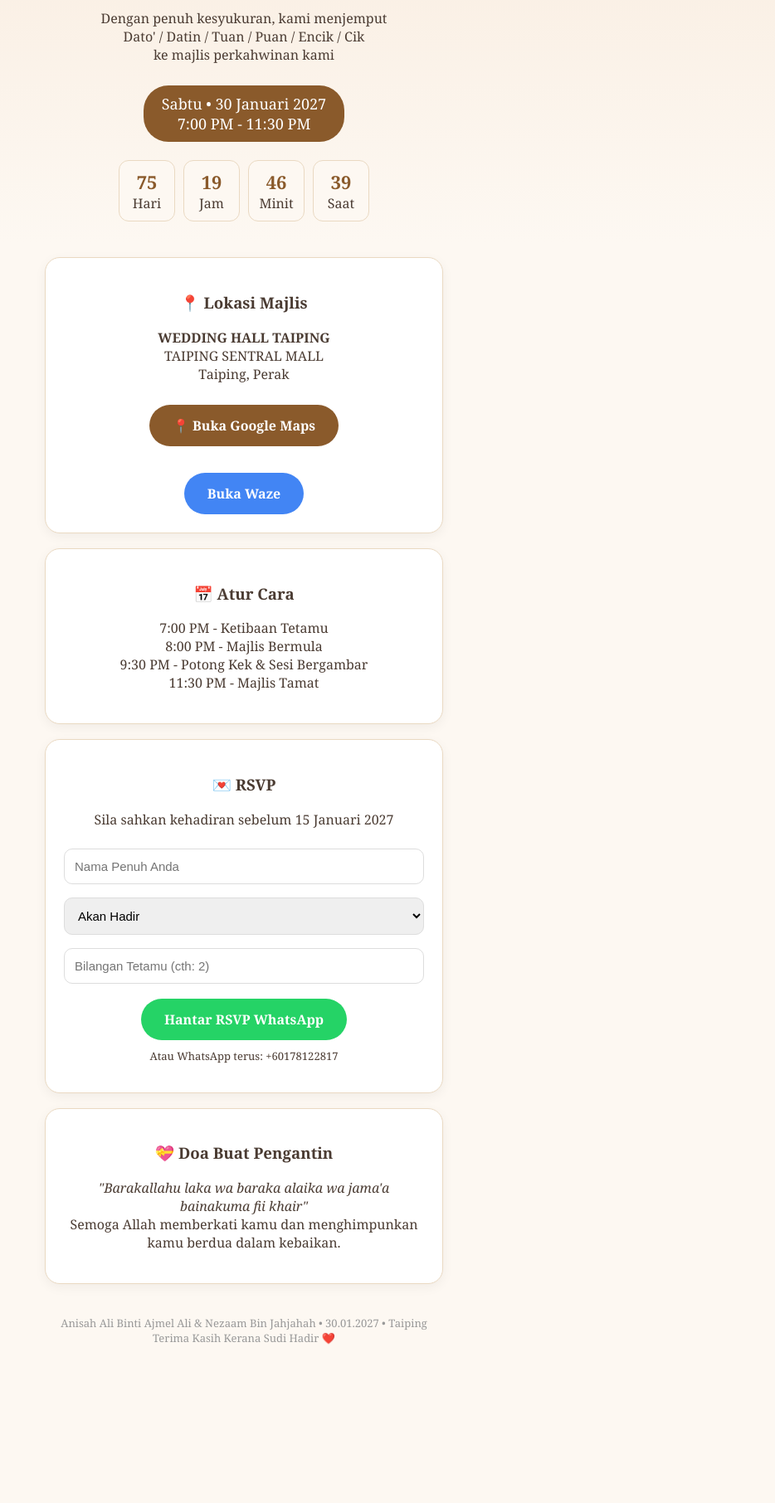
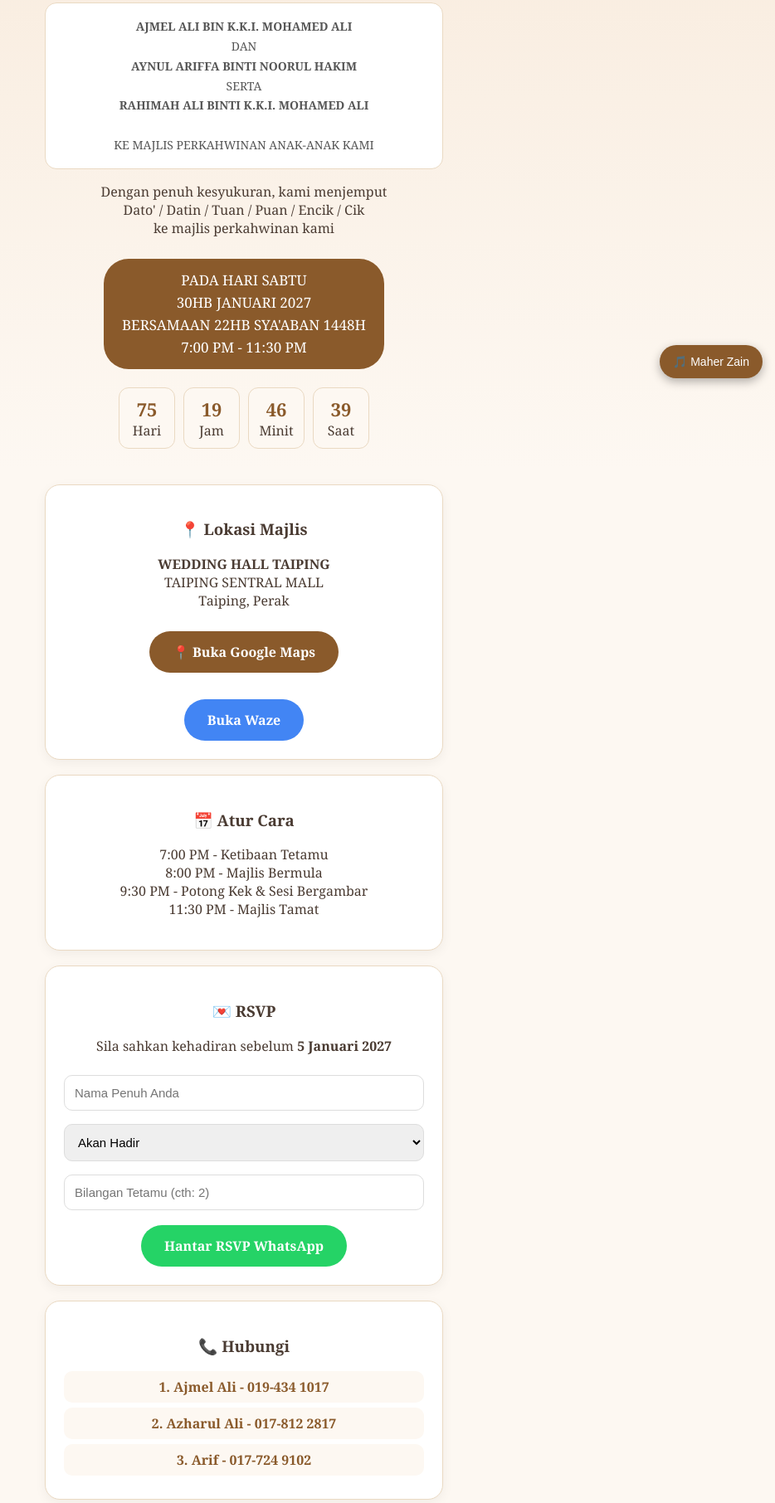
Before and after one commit to bathur1982/AnisahNezaamwedding, a plain HTML site: page index.html in a window 1280 px wide. Shown: the part 329-2141 px from the top of the page at 83% size, without its empty margins (346-1280 px from the left). Before the commit the page ends 1984 px from the top, so only its background shows below. Drawn offline with Linux system fonts and the light colour scheme.

Commit message:
Update index.html

```diff
--- a/index.html
+++ b/index.html
@@ -4,32 +4,44 @@
 <style>
 *{box-sizing:border-box}body{font-family:Georgia,serif;text-align:center;background:#fdf8f2;color:#4a3b32;margin:0;padding:0}
 .hero{padding:45px 20px 25px;background:linear-gradient(#f7e8d8,#fdf8f2)}
-small{letter-spacing:4px;color:#8a5a2b;font-weight:bold}h1{font-size:44px;line-height:1.2;color:#8a5a2b;margin:12px 0}
+small{letter-spacing:3px;color:#8a5a2b;font-weight:bold}h1{font-size:42px;line-height:1.2;color:#8a5a2b;margin:12px 0}
 .full{font-size:15px;color:#666;line-height:1.6}
-.date{font-size:18px;background:#8a5a2b;color:#fff;display:inline-block;padding:10px 22px;border-radius:30px;margin:10px 0}
+.parents{font-size:14px;line-height:1.7;color:#555;background:#fff;border:1px solid #ead9c2;border-radius:14px;padding:16px;margin:15px auto;max-width:480px}
+.date{font-size:17px;background:#8a5a2b;color:#fff;display:inline-block;padding:12px 22px;border-radius:30px;margin:10px 0;line-height:1.6}
 .box{background:#fff;border:1px solid #ead9c2;border-radius:18px;padding:22px;margin:18px auto;max-width:480px;box-shadow:0 4px 14px rgba(0,0,0,.05)}
 .btn{display:inline-block;background:#8a5a2b;color:#fff;padding:14px 28px;border-radius:30px;text-decoration:none;font-weight:bold;margin-top:10px}
 .btn2{background:#25D366}.count{display:flex;justify-content:center;gap:10px;margin-top:12px}.count div{background:#fdf8f2;border:1px solid #ead9c2;border-radius:12px;padding:10px;width:68px}.count b{font-size:22px;display:block;color:#8a5a2b}
 input,select{width:100%;padding:12px;margin:8px 0;border:1px solid #ddd;border-radius:10px;font-size:15px}
-.footer{font-size:13px;color:#999;padding:20px}
+.footer{font-size:13px;color:#999;padding:20px;line-height:1.7}
+.contact a{display:block;color:#8a5a2b;text-decoration:none;font-weight:bold;padding:8px;background:#fdf8f2;border-radius:10px;margin:6px 0}
+.music{position:fixed;bottom:15px;right:15px;z-index:99;background:#8a5a2b;color:#fff;border:none;padding:12px 16px;border-radius:50px;font-size:14px;box-shadow:0 4px 12px rgba(0,0,0,.3);cursor:pointer}
 </style></head><body>
+<button class="music" onclick="window.open('https://www.youtube.com/results?search_query=Maher+Zain+Baraka+Allahu+Lakuma','_blank')">🎵 Maher Zain</button>
 <div class="hero">
 <small>WALIMATUL URUS</small>
 <h1>Anisah Ali<br>&<br>Nezaam</h1>
 <p class="full"><b>Anisah Ali Binti Ajmel Ali</b><br>&<br><b>Nezaam Bin Jahjahah</b></p>
+<div class="parents">
+<b>AJMEL ALI BIN K.K.I. MOHAMED ALI</b><br>DAN<br><b>AYNUL ARIFFA BINTI NOORUL HAKIM</b><br>SERTA<br><b>RAHIMAH ALI BINTI K.K.I. MOHAMED ALI</b><br><br>KE MAJLIS PERKAHWINAN ANAK-ANAK KAMI
+</div>
 <p>Dengan penuh kesyukuran, kami menjemput<br>Dato' / Datin / Tuan / Puan / Encik / Cik<br>ke majlis perkahwinan kami</p>
-<div class="date">Sabtu • 30 Januari 2027<br>7:00 PM - 11:30 PM</div>
+<div class="date">PADA HARI SABTU<br>30HB JANUARI 2027<br>BERSAMAAN 22HB SYA'ABAN 1448H<br>7:00 PM - 11:30 PM</div>
 <div class="count"><div><b id="d">0</b>Hari</div><div><b id="h">0</b>Jam</div><div><b id="m">0</b>Minit</div><div><b id="s">0</b>Saat</div></div>
 </div>
 <div class="box"><h3>📍 Lokasi Majlis</h3><p><b>WEDDING HALL TAIPING</b><br>TAIPING SENTRAL MALL<br>Taiping, Perak</p><a class="btn" href="https://maps.google.com/?q=Taiping+Sentral+Mall+Taiping">📍 Buka Google Maps</a><br><br><a class="btn" style="background:#4285F4" href="https://waze.com/ul?q=Taiping%20Sentral%20Mall%20Taiping">Buka Waze</a></div>
 <div class="box"><h3>📅 Atur Cara</h3><p>7:00 PM - Ketibaan Tetamu<br>8:00 PM - Majlis Bermula<br>9:30 PM - Potong Kek & Sesi Bergambar<br>11:30 PM - Majlis Tamat</p></div>
-<div class="box"><h3>💌 RSVP</h3><p>Sila sahkan kehadiran sebelum 15 Januari 2027</p>
+<div class="box"><h3>💌 RSVP</h3><p>Sila sahkan kehadiran sebelum <b>5 Januari 2027</b></p>
 <input id="nama" placeholder="Nama Penuh Anda">
 <select id="hadir"><option>Akan Hadir</option><option>Tidak Dapat Hadir</option></select>
 <input id="pax" type="number" placeholder="Bilangan Tetamu (cth: 2)">
-<a class="btn btn2" href="#" onclick="var n=document.getElementById('nama').value;var h=document.getElementById('hadir').value;var p=document.getElementById('pax').value;window.open('https://wa.me/60178122817?text='+encodeURIComponent('Assalamualaikum, saya '+n+' - '+h+' ('+p+' orang) untuk majlis Anisah Ali & Nezaam 30 Jan 2027'));return false;">Hantar RSVP WhatsApp</a>
-<p style="font-size:13px;margin-top:10px">Atau WhatsApp terus: +60178122817</p></div>
+<a class="btn btn2" href="#" onclick="var n=document.getElementById('nama').value;var h=document.getElementById('hadir').value;var p=document.getElementById('pax').value;window.open('https://wa.me/60178122817?text='+encodeURIComponent('Assalamualaikum, saya '+n+' - '+h+' ('+p+' orang) untuk majlis Anisah Ali & Nezaam 30 Jan 2027'));return false;">Hantar RSVP WhatsApp</a></div>
+<div class="box contact"><h3>📞 Hubungi</h3>
+<a href="https://wa.me/60194341017">1. Ajmel Ali - 019-434 1017</a>
+<a href="https://wa.me/60178122817">2. Azharul Ali - 017-812 2817</a>
+<a href="https://wa.me/60177249102">3. Arif - 017-724 9102</a>
+</div>
 <div class="box"><h3>💝 Doa Buat Pengantin</h3><p><i>"Barakallahu laka wa baraka alaika wa jama'a bainakuma fii khair"</i><br>Semoga Allah memberkati kamu dan menghimpunkan kamu berdua dalam kebaikan.</p></div>
-<p class="footer">Anisah Ali Binti Ajmel Ali & Nezaam Bin Jahjahah • 30.01.2027 • Taiping<br>Terima Kasih Kerana Sudi Hadir ❤️</p>
+<div class="box"><h3>🤲 Turut Mengundang</h3><p><b>TUAN JAHJAH BIN MOHAMED YUNOOS<br>DAN SEISI KELUARGA</b></p></div>
+<p class="footer"><b>Terima Kasih</b><br>Anisah Ali Binti Ajmel Ali & Nezaam Bin Jahjahah<br>30.01.2027 • Taiping<br>Terima Kasih Kerana Sudi Hadir ❤️</p>
 <script>var target=new Date("2027-01-30T19:00:00+08:00").getTime();setInterval(function(){var now=new Date().getTime();var diff=target-now;if(diff<0)diff=0;document.getElementById("d").innerHTML=Math.floor(diff/86400000);document.getElementById("h").innerHTML=Math.floor(diff%86400000/3600000);document.getElementById("m").innerHTML=Math.floor(diff%3600000/60000);document.getElementById("s").innerHTML=Math.floor(diff%60000/1000)},1000);</script>
 </body></html>
```
